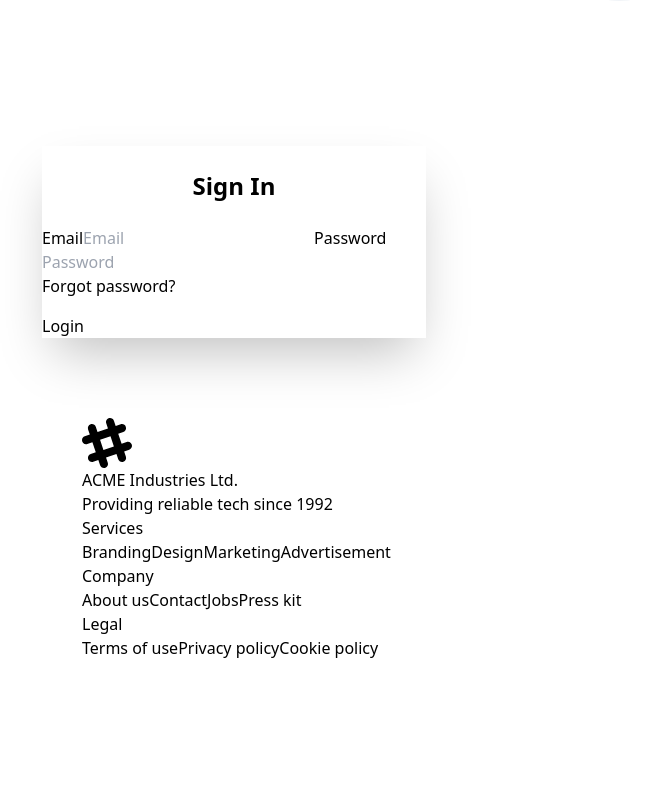
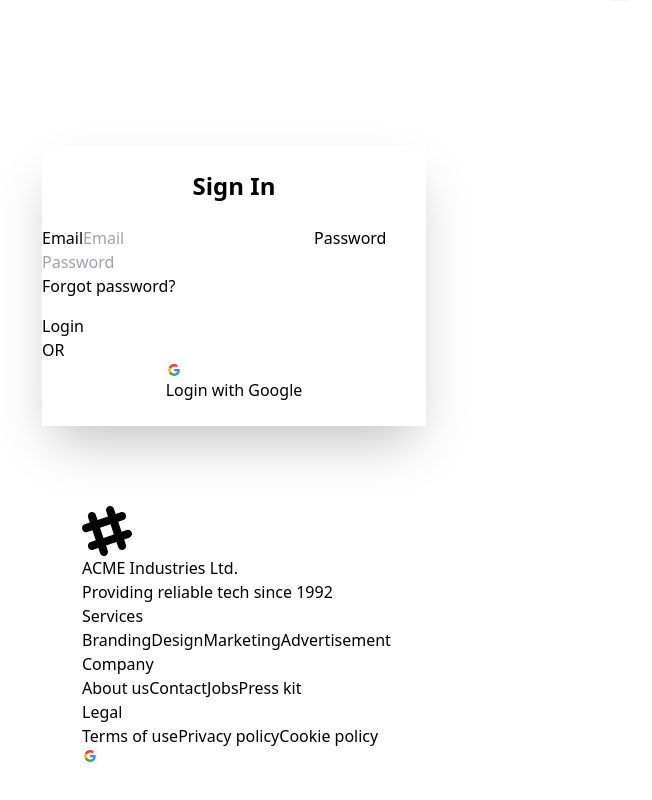
Before and after one commit to Nazmul5691/job-portal, a React (Vite) app: page /signIn in a window 1280 px wide. Shown: the part 1270-2070 px from the top of the page, without its empty margins (22-674 px from the left). Before the commit the page ends 1970 px from the top, so only its background shows below. Built offline with nearby package versions, Linux system fonts and the light colour scheme; no server answers.

Commit message:
use social login

```diff
--- a/src/components/Banner.jsx
+++ b/src/components/Banner.jsx
@@ -17,7 +17,7 @@ export default function Banner() {
                     <motion.img
                         src={team2}
                         animate={{ x: [100, 150, 100] }}
-                        transition={{ duration: 10, repeat: Infinity }}
+                        transition={{ duration: 10, delay:5, repeat: Infinity }}
                         className="max-w-sm w-64 rounded-t-[40px] rounded-br-[40px] border-l-[10px] border-b-[10px] border-blue-600 shadow-2xl" />
                 </div>
                 <div className="flex-1">
--- a/src/context/AuthProvider.jsx
+++ b/src/context/AuthProvider.jsx
@@ -1,8 +1,9 @@
 import { useEffect, useState } from "react";
 import AuthContext from "./AuthContext";
-import { createUserWithEmailAndPassword, onAuthStateChanged, signInWithEmailAndPassword, signOut } from "firebase/auth";
+import { createUserWithEmailAndPassword, GoogleAuthProvider, onAuthStateChanged, signInWithEmailAndPassword, signInWithPopup, signOut } from "firebase/auth";
 import { auth } from "../firebase/firebase.init";
 
+const googleProvider = new GoogleAuthProvider();
 
 const AuthProvider = ({children}) => {
 
@@ -19,6 +20,11 @@ const AuthProvider = ({children}) => {
         return signInWithEmailAndPassword(auth, email, password)
     }
 
+    const socialLogIn = () =>{
+        setLoading(true)
+        return signInWithPopup(auth, googleProvider)
+    }
+
     const logOutUser = () =>{
         setLoading(true)
         return signOut(auth)
@@ -29,6 +35,7 @@ const AuthProvider = ({children}) => {
         loading,
         createUser,
         signInUser,
+        socialLogIn,
         logOutUser
     }
 
--- a/src/pages/Register.jsx
+++ b/src/pages/Register.jsx
@@ -4,11 +4,12 @@ import registration from '../assets/registration.json'
 import { Form } from 'react-router-dom';
 import { useContext, useState } from 'react';
 import AuthContext from '../context/AuthContext';
+import SocialLogin from '../shared/SocialLogin';
 
 export default function Register() {
     // const [registerError , setRegisterError] = useState('')
 
-    const {createUser} = useContext(AuthContext)
+    const { createUser } = useContext(AuthContext)
 
     // function validatePassword() {
     //     var p = document.getElementById('password').value,
@@ -41,12 +42,12 @@ export default function Register() {
         console.log(email, password);
 
         createUser(email, password)
-        .then(result =>{
-            console.log(result.user);
-        })
-        .catch(error =>{
-            console.log(error.message);
-        })
+            .then(result => {
+                console.log(result.user);
+            })
+            .catch(error => {
+                console.log(error.message);
+            })
 
 
     }
@@ -66,7 +67,7 @@ export default function Register() {
                             <label className="fieldset-label">Password</label>
                             <input type="password" id='password' name='password' className="input" placeholder="Password" />
 
-                           {/* {
+                            {/* {
                             registerError && <p>{registerError}</p>
                            } */}
 
@@ -74,7 +75,10 @@ export default function Register() {
                             <button className="btn btn-neutral mt-4">Register</button>
                         </fieldset>
                     </div>
+                    <div className="divider">OR</div>
+                    <SocialLogin />
                 </Form>
+
             </div>
         </div>
     );
--- a/src/pages/SignIn.jsx
+++ b/src/pages/SignIn.jsx
@@ -3,13 +3,14 @@ import registration from '../assets/registration.json'
 import Lottie from "lottie-react";
 import { useContext } from "react";
 import AuthContext from "../context/AuthContext";
+import SocialLogin from "../shared/SocialLogin";
 
 
 const SignIn = () => {
 
-    const {signInUser} = useContext(AuthContext)
+    const { signInUser } = useContext(AuthContext)
 
-    const handleSignIn = e =>{
+    const handleSignIn = e => {
         e.preventDefault()
 
         const form = e.target
@@ -19,12 +20,12 @@ const SignIn = () => {
         console.log(email, password);
 
         signInUser(email, password)
-        .then(result =>{
-            console.log('sign in user', result.user);
-        })
-        .catch(error =>{
-            console.log(error.message);
-        })
+            .then(result => {
+                console.log('sign in user', result.user);
+            })
+            .catch(error => {
+                console.log(error.message);
+            })
     }
 
 
@@ -48,7 +49,13 @@ const SignIn = () => {
                             <button className="btn btn-neutral mt-4">Login</button>
                         </fieldset>
                     </div>
+                    <div className="divider">OR</div>
+
+                    <SocialLogin />
+
                 </Form>
+
+
             </div>
         </div>
     );
--- a/src/shared/Footer.jsx
+++ b/src/shared/Footer.jsx
@@ -39,6 +39,9 @@ export default function Footer() {
                 <a className="link link-hover">Privacy policy</a>
                 <a className="link link-hover">Cookie policy</a>
             </nav>
+            <div className="">
+                <svg aria-label="Google logo" width="16" height="16" xmlns="http://www.w3.org/2000/svg" viewBox="0 0 512 512"><g><path d="m0 0H512V512H0" fill="#F8F8F8"></path><path fill="#34a853" d="M153 292c30 82 118 95 171 60h62v48A192 192 0 0190 341"></path><path fill="#4285f4" d="m386 400a140 175 0 0053-179H260v74h102q-7 37-38 57"></path><path fill="#fbbc02" d="m90 341a208 200 0 010-171l63 49q-12 37 0 73"></path><path fill="#ea4335" d="m153 219c22-69 116-109 179-50l55-54c-78-75-230-72-297 55"></path></g></svg>
+            </div>
         </footer>
     );
 }
--- /dev/null
+++ b/src/shared/SocialLogin.jsx
@@ -0,0 +1,29 @@
+import { useContext } from "react";
+import AuthContext from "../context/AuthContext";
+
+
+const SocialLogin = () => {
+
+    const { socialLogIn } = useContext(AuthContext)
+
+    const handleSocialLogin = () =>{
+        socialLogIn()
+        .then(result => {
+            console.log(result.user);
+        })
+        .catch(error =>{
+            console.log(error.message);
+        })
+    }
+
+    return (
+        <div className="flex items-center justify-center pb-6">
+            <button onClick={handleSocialLogin} className="btn bg-white text-black border-[#e5e5e5]">
+                <svg aria-label="Google logo" width="16" height="16" xmlns="http://www.w3.org/2000/svg" viewBox="0 0 512 512"><g><path d="m0 0H512V512H0" fill="#fff"></path><path fill="#34a853" d="M153 292c30 82 118 95 171 60h62v48A192 192 0 0190 341"></path><path fill="#4285f4" d="m386 400a140 175 0 0053-179H260v74h102q-7 37-38 57"></path><path fill="#fbbc02" d="m90 341a208 200 0 010-171l63 49q-12 37 0 73"></path><path fill="#ea4335" d="m153 219c22-69 116-109 179-50l55-54c-78-75-230-72-297 55"></path></g></svg>
+                Login with Google
+            </button>
+        </div>
+    );
+};
+
+export default SocialLogin;
```
